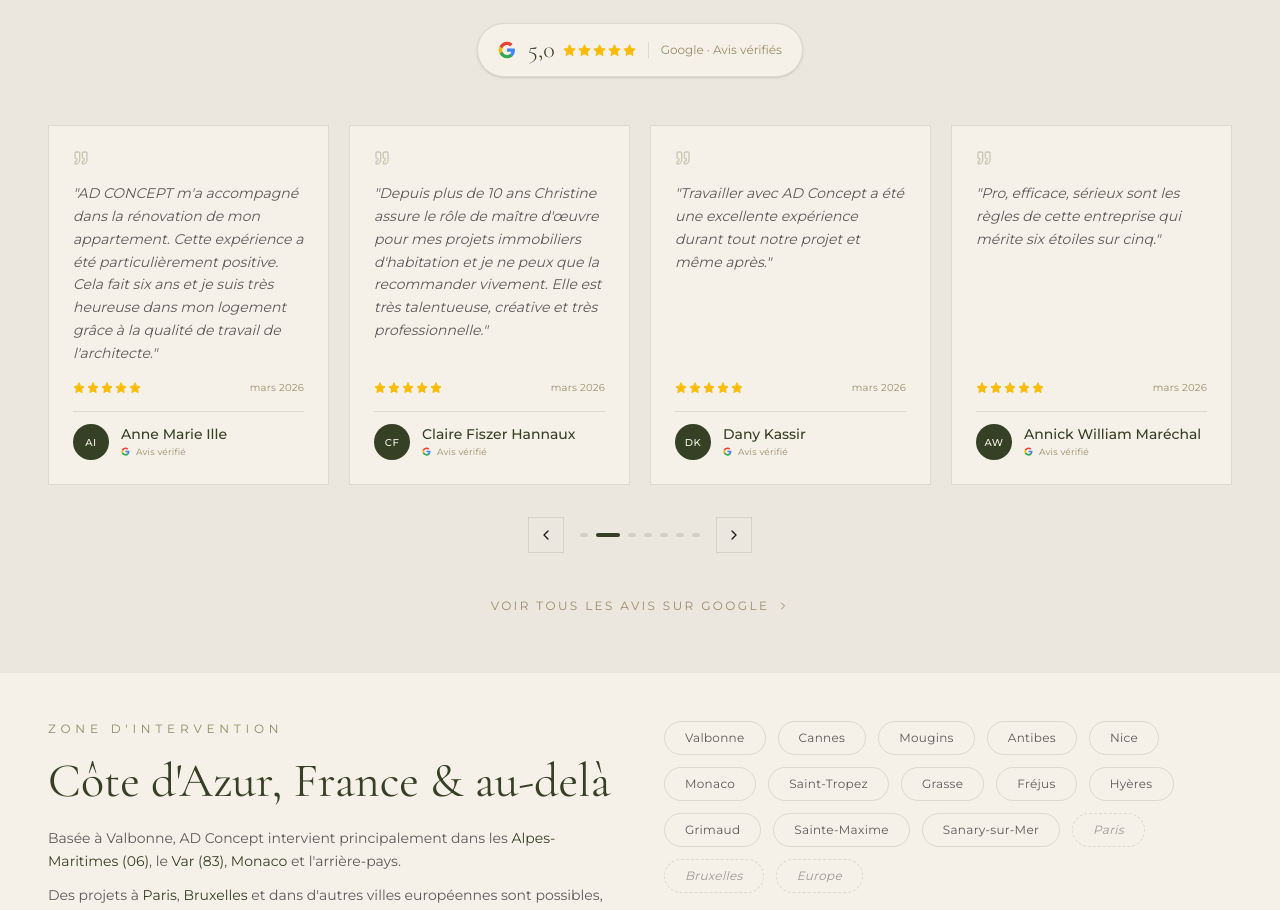
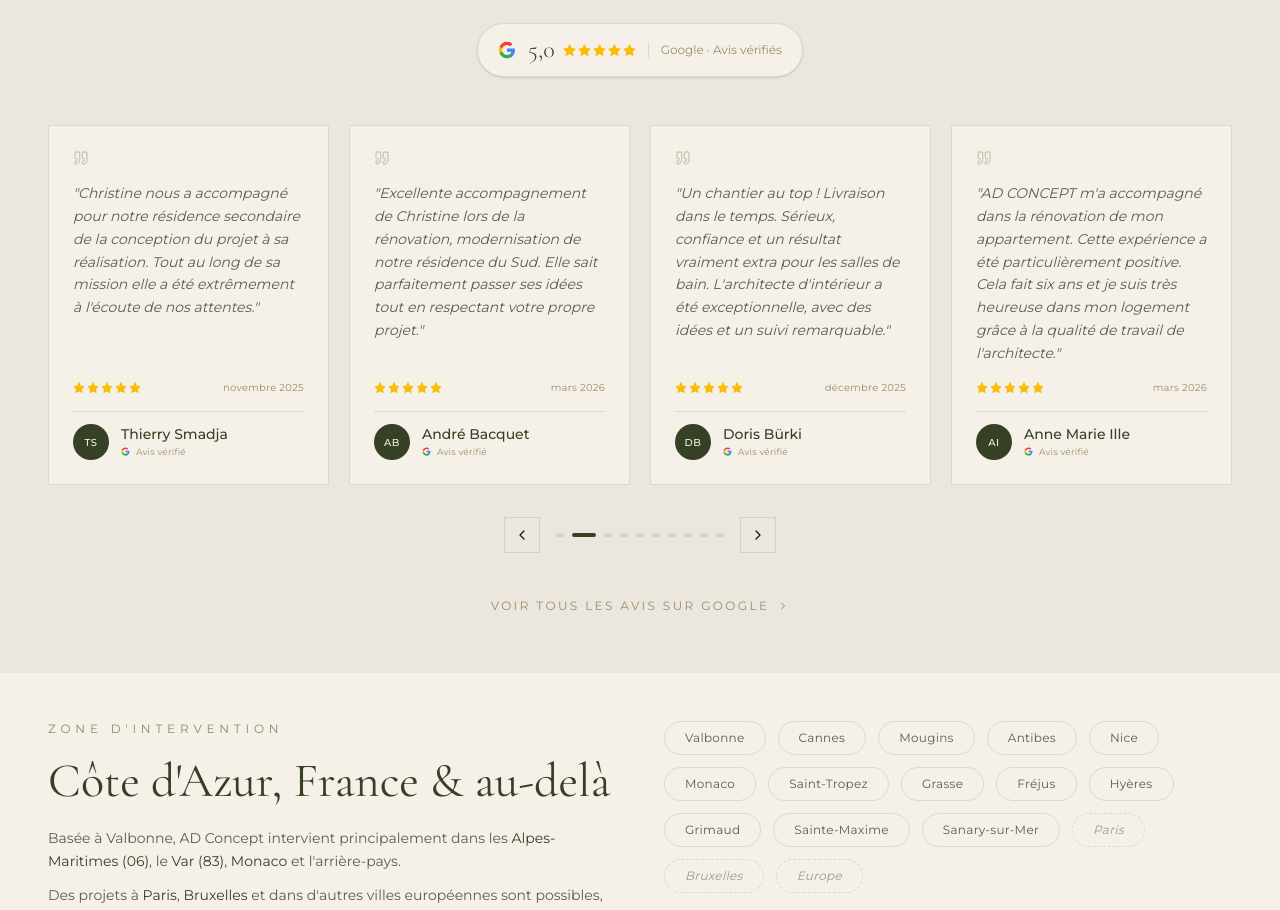
Before and after one commit to agencedelombrepro/adconceptv2, a React (Vite) app: page / in a window 1280 px wide. Shown: the part 4634-5544 px from the top of the page. Built offline with nearby package versions, Linux system fonts and the light colour scheme.

Commit message:
add 3 google reviews

```diff
--- a/src/GoogleReviews.tsx
+++ b/src/GoogleReviews.tsx
@@ -4,6 +4,27 @@ import { Star, ChevronLeft, ChevronRight, Quote } from 'lucide-react'
 import { AnimatedSection } from './AnimatedSection'
 
 const reviews = [
+  {
+    name: 'ChouChou Charif Lo Cicero',
+    rating: 5,
+    date: 'mars 2026',
+    text: 'Ce fut une collaboration extraordinaire avec Christine Thémélidis. Je vous recommande Christine pour tous vos projets. D\'ailleurs j\'ai hâte de recommencer un nouveau projet avec elle et son équipe.',
+    initials: 'CC',
+  },
+  {
+    name: 'Thierry Smadja',
+    rating: 5,
+    date: 'novembre 2025',
+    text: 'Christine nous a accompagné pour notre résidence secondaire de la conception du projet à sa réalisation. Tout au long de sa mission elle a été extrêmement à l\'écoute de nos attentes.',
+    initials: 'TS',
+  },
+  {
+    name: 'André Bacquet',
+    rating: 5,
+    date: 'mars 2026',
+    text: 'Excellente accompagnement de Christine lors de la rénovation, modernisation de notre résidence du Sud. Elle sait parfaitement passer ses idées tout en respectant votre propre projet.',
+    initials: 'AB',
+  },
   {
     name: 'Doris Bürki',
     rating: 5,
```
Also changed, not shown: 2 other files (tests, documents, lock files or other folders).
